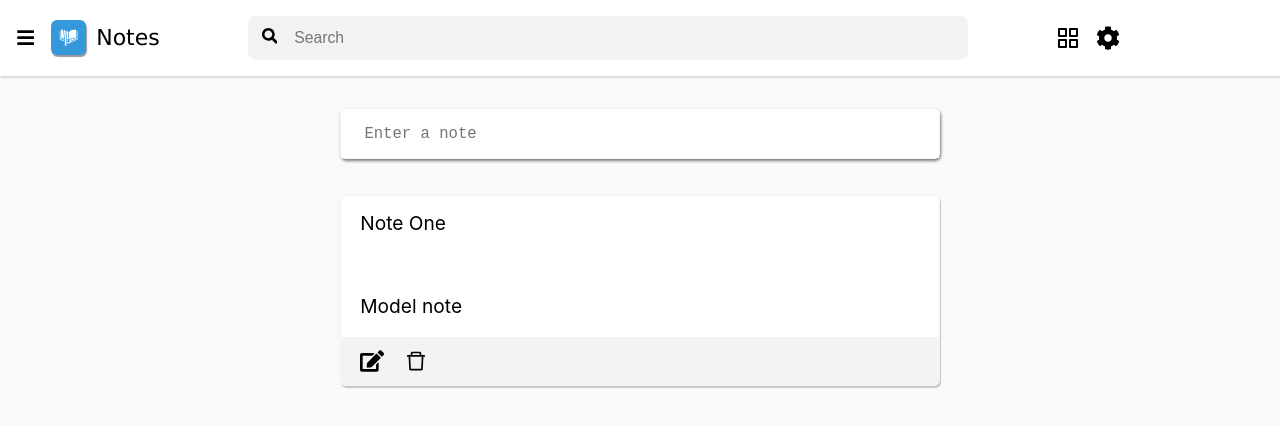
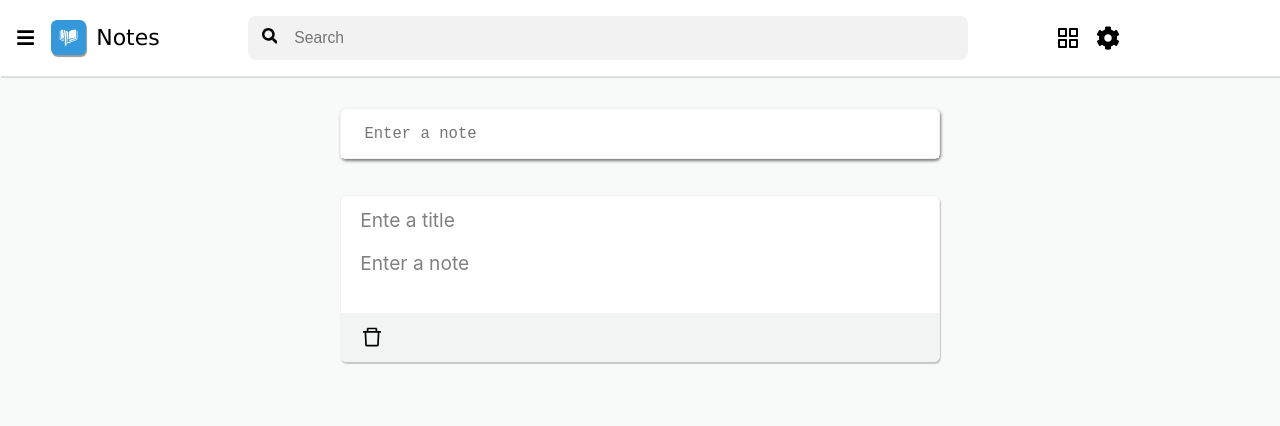
Before and after one commit to fcarlosdev/react-notes, a React (Create React App) app: page / in a window 1280 px wide. Shown: the top 426 px of the page. Built offline with nearby package versions, Linux system fonts and the light colour scheme.

Commit message:
Refactoring notes form to use div contenteditable.

```diff
--- a/src/components/Note/Note.js
+++ b/src/components/Note/Note.js
@@ -1,90 +1,40 @@
-import React, { useState, useRef } from "react";
+import React, { useState } from "react";
 
-import { FaEdit } from "react-icons/fa";
-import { TiCancel } from "react-icons/ti";
 import { AiOutlineDelete } from "react-icons/ai";
 
 import "./note.css";
+import FormField from "../form_field/FormField";
 
 const Note = ({ note }) => {
-  const titleRef = useRef(null);
-  const contentRef = useRef(null);
-
   const [title, setTitle] = useState(note.title);
   const [content, setContent] = useState(note.content);
-  const [editNote, setEditNote] = useState(false);
 
-  const handleChangeTitle = () => {
-    setTitle(titleRef.current.value);
+  const handleChangeTitle = value => {
+    setTitle(value);
   };
 
-  const handleChangeContent = () => {
-    // console.log(contentRef.current.innerHTML)
-    setContent(contentRef.current.value);
+  const handleChangeContent = value => {
+    setContent(value);
   };
 
-  const exibForm = () => {
-    return (
-      <form>
-        <input
-          type="text"
-          className="note-title"
-          value={title}
-          ref={titleRef}
-          onChange={handleChangeTitle}
-        />
-        <textarea
-          className="note-content note-font"
-          ref={contentRef}
-          value={content}
-          onChange={handleChangeContent}
-        />
-      </form>
-    );
-  };
-
-  const test = value => {
-    let toHtml = "";
-
-    value.split("\n").forEach(row => {
-      if (row.includes("https")) {
-        let pos = row.indexOf("https");
-        if (pos === 0) toHtml += "</br><a href=" + row + ">" + row + "</a>";
-        else {
-          toHtml += row
-            .split(" ")
-            .map(item => {
-              return item.includes("http")
-                ? item.replace(item, "<a href=" + item + ">" + item + "</a>")
-                : item;
-            })
-            .join(" ");
-        }
-      } else {
-        toHtml += "</br><sapn>" + row + "</span>";
-      }
-    });
-    return { __html: toHtml };
-  };
-
-  const exibDivs = () => {
-    return (
-      <>
-        <div className="note-title">{title}</div>
-        <div className="note-content" dangerouslySetInnerHTML={test(content)} />
-      </>
-    );
-  };
 
   return (
     <div className="note">
-      {editNote === true ? exibForm() : exibDivs()}
+      <>
+        <FormField
+          className="note-title"
+          placeholder="Ente a title"
+          html={title}
+          handleChange={handleChangeTitle}
+        />
+        <FormField
+          placeholder="Enter a note"
+          multline
+          html={content}
+          handleChange={handleChangeContent}
+        />
+      </>
       <div className="note-footer">
-        {editNote === false ? (
-          <FaEdit onClick={() => setEditNote(true)} />
-        ) : (
-          <TiCancel onClick={() => setEditNote(false)} />
-        )}
         <AiOutlineDelete />
       </div>
     </div>
--- a/src/components/Note/note.css
+++ b/src/components/Note/note.css
@@ -21,9 +21,11 @@
   }
 
   .note-content {
+    min-height: 50px;
     resize: none;
-    padding: 1em;
+    padding: .4em 1em;
     font-size: 1.2em;
+    overflow: hidden;
   }
 
   .note-font {
--- a/src/components/add_note/AddNote.js
+++ b/src/components/add_note/AddNote.js
@@ -2,6 +2,7 @@ import React, { useState, useContext, useRef } from "react";
 
 import "./addnote.css";
 import { NotesContext } from "../../store/NotesContext";
+import { autoResizeTextArea } from "../../shared/lib";
 
 export default function AddNote() {
   const titleRef = useRef(null);
@@ -64,11 +65,7 @@ export default function AddNote() {
           ref={contentRef}
           value={content}
           onChange={handleContentChange}
-          onInput={() => {
-            contentRef.current.style.height = "auto";
-            contentRef.current.style.height =
-              contentRef.current.scrollHeight + "px";
-          }}
+          onInput={() => autoResizeTextArea(contentRef.current)}
         ></textarea>
         <div className="form-footer" ref={footerRef}>
           <button id="bt-close">close</button>
--- /dev/null
+++ b/src/components/form_field/FormField.js
@@ -0,0 +1,34 @@
+import React, { useRef } from "react";
+
+import "./ffield.css";
+
+const FormField = props => {
+  console.log(props);
+
+  const fieldRef = useRef(null);
+
+  const applyClassName = () =>
+    props.multline ? " form-field multlines-height" : "form-field";
+
+  const changeEditable = status => {
+    fieldRef.current.contentEditable = status;
+    if (status === true) {
+      fieldRef.current.focus();
+    }
+  };
+
+  return (
+    <div
+      className={applyClassName()}
+      placeholder={props.placeholder}
+      onClick={() => changeEditable(true)}
+      onBlur={() => {
+        changeEditable(false);
+        props.handleChange(fieldRef.current.innerHTML);
+      }}
+      ref={fieldRef}
+    />
+  );
+};
+
+export default FormField;
--- /dev/null
+++ b/src/components/form_field/ffield.css
@@ -0,0 +1,23 @@
+.form-field {
+  padding: 0.6em 1em;
+  font-size: 1.2em;
+}
+
+.multlines-height {
+  min-height: 70px;
+  resize: none;
+  padding: .4em 1em;
+  font-size: 1.2em;
+  overflow: hidden;
+
+}
+
+div:empty::before {
+  color: grey;
+}
+div[placeholder]:not([placeholder=""]):empty::before {
+  content: attr(placeholder);
+}
+div:empty::before {
+  content: "fallback placeholder";
+}
--- /dev/null
+++ b/src/shared/lib.js
@@ -0,0 +1,8 @@
+const autoResizeTextArea = textArea => {
+  if (textArea !== null) {
+    textArea.style.height = "auto";
+    textArea.style.height = textArea.scrollHeight + "px";
+  }
+};
+
+export { autoResizeTextArea };
```
Also changed, not shown: public/logo512.png (deleted).
